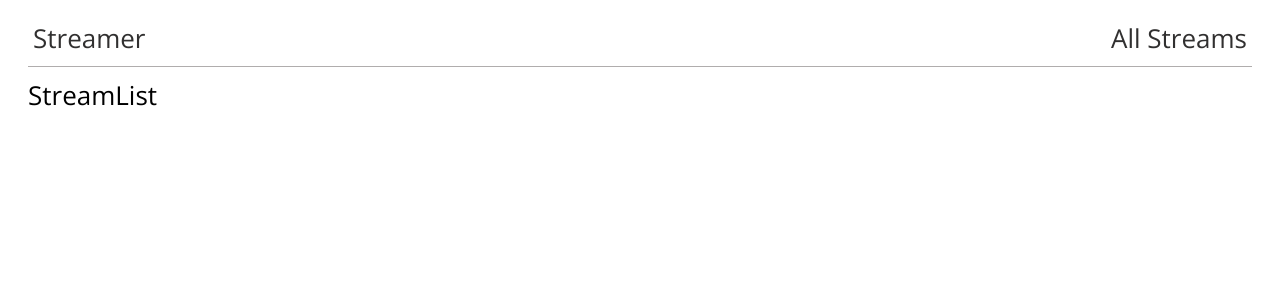
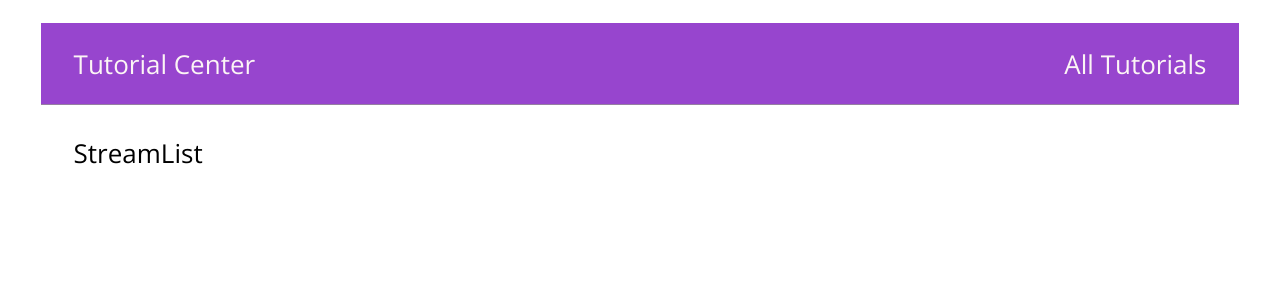
Before and after one commit to Streams-learing-React-Redux/client, a React (Create React App) app: page / in a window 1280 px wide. Shown: the top 300 px of the page. Built offline with nearby package versions, Linux system fonts and the light colour scheme.

Commit message:
All time visible header done. Next: authentication

```diff
--- a/src/App.css
+++ b/src/App.css
@@ -11,7 +11,7 @@ html {
   border: 1px solid rgba(102, 100, 100, 0.418);
 }
 .container {
-  margin: 10px 20px;
+  margin: calc(10px + 1vw) calc(20px + 1vw);
   text-align: left;
 }
 
@@ -20,11 +20,18 @@ html {
   flex-flow: row;
   justify-content: space-between;
   border-bottom: 1px solid rgba(151, 146, 146, 0.753);
-  padding: 10px 5px;
-  margin-bottom: 10px;
+  padding: calc(10px + 1vw) calc(20px + 1vw);
+  margin-bottom: calc(4px + 1vmin);
+  background-color: rgb(151, 69, 206);
+}
+
+.container-body {
+  display: flex;
+  flex-flow: row;
+  padding: calc(5px + 1vw) calc(20px + 1vw);
 }
 
 a {
   text-decoration: none;
-  color: rgb(49, 48, 48);
+  color: rgb(252, 245, 245);
 }
--- a/src/components/App.js
+++ b/src/components/App.js
@@ -1,5 +1,5 @@
 import React from "react";
-import { BrowserRouter, Route, Link } from "react-router-dom";
+import { BrowserRouter, Route } from "react-router-dom";
 import StreamCreate from "./streams/StreamCreate";
 import StreamEdit from "./streams/StreamEdit";
 import StreamShow from "./streams/StreamShow";
--- a/src/components/Header.js
+++ b/src/components/Header.js
@@ -5,11 +5,11 @@ const Header = () => {
   return (
     <div className="header-pointing-menu">
       <Link to="/" className="item">
-        Streamer
+        Tutorial Center
       </Link>
       <div className="header-right-menu">
         <Link to="/" className="item">
-          All Streams
+          All Tutorials
         </Link>
       </div>
     </div>
--- a/src/components/streams/StreamList.js
+++ b/src/components/streams/StreamList.js
@@ -1,6 +1,6 @@
 import React from "react";
 
 const StreamList = () => {
-  return <div>StreamList</div>;
+  return <div className="container-body">StreamList</div>;
 };
 export default StreamList;
```
